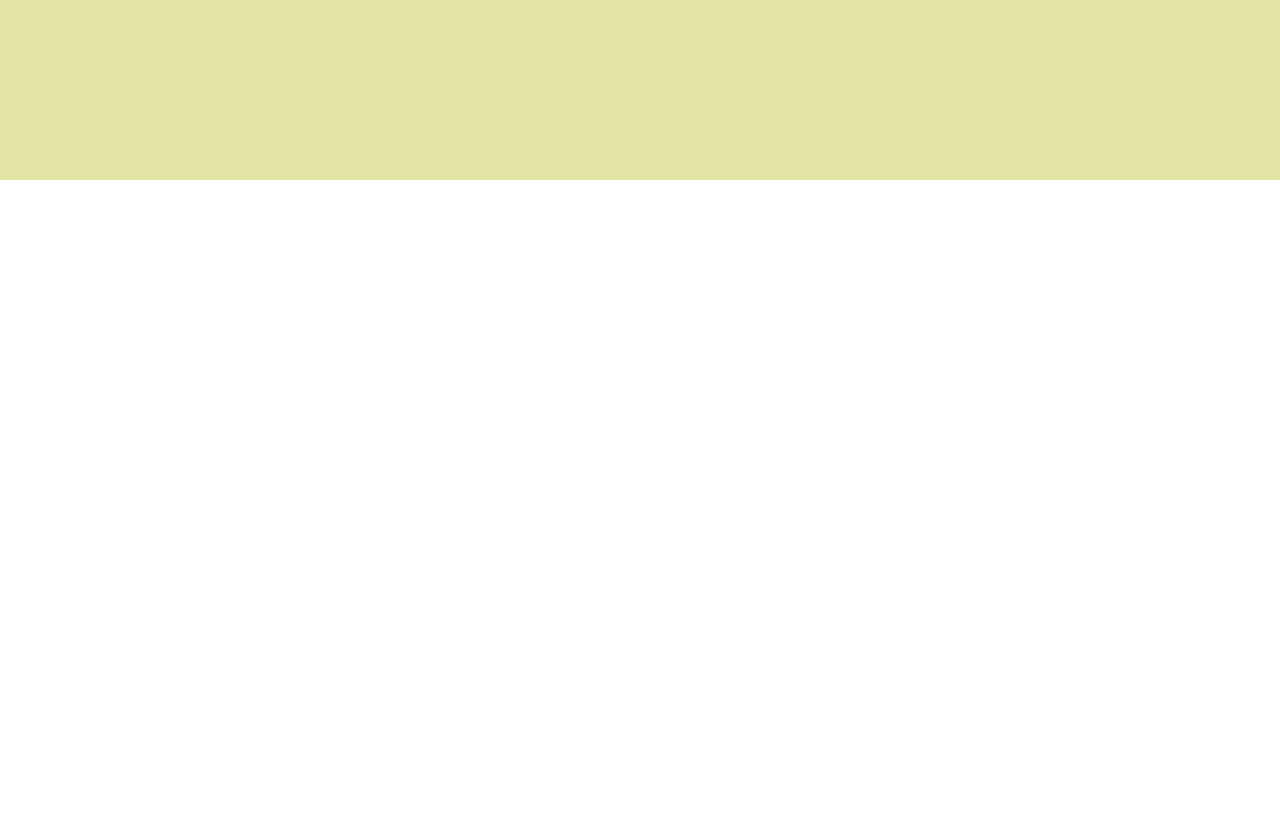
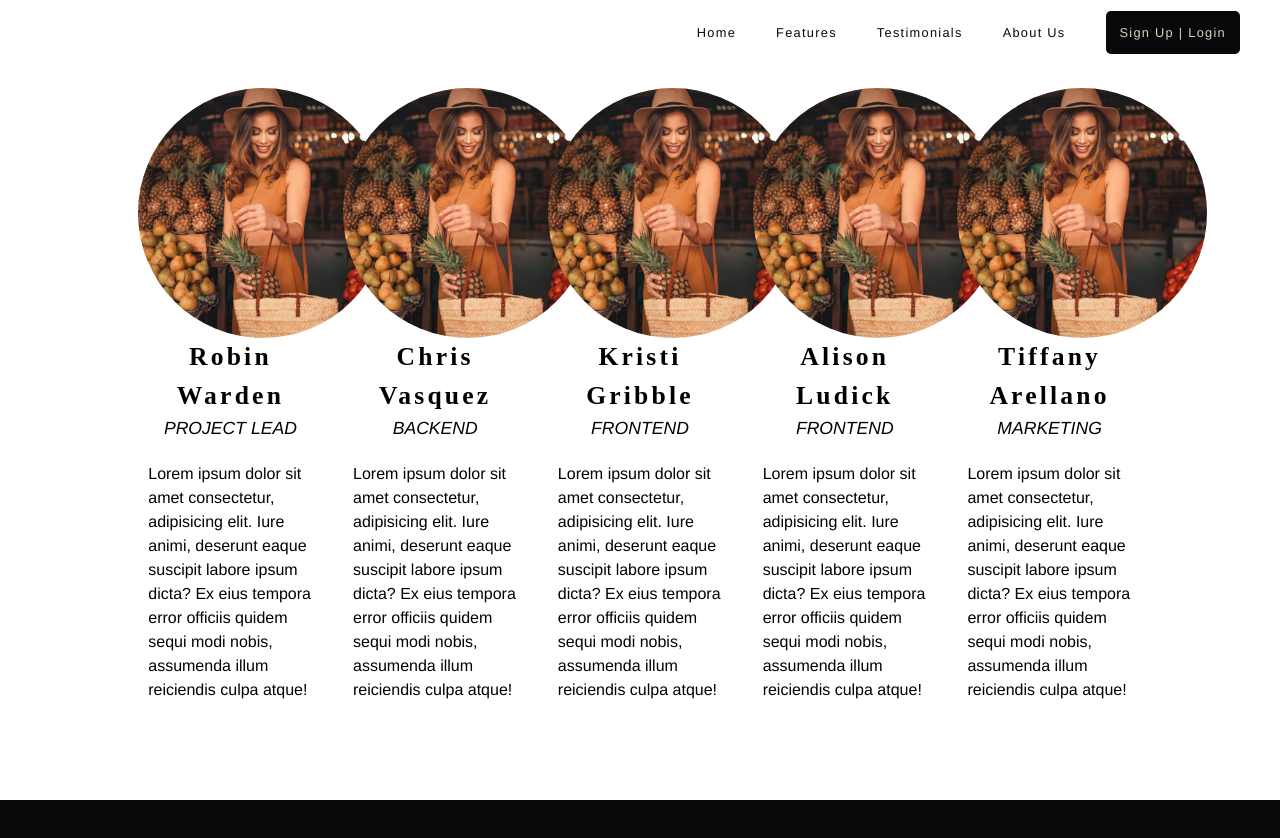
Before and after one commit to Secret-Family-Recipes-Cookbook-6/Marketing, a website: page about.html in a window 1280 px wide. Before the commit the page ends 800 px from the top, so only its background shows below. Drawn offline with nearby package versions, Linux system fonts and the light colour scheme; files that its build step writes are made by us from their sources.

Commit message:
Add about page and add elements with placeholders - images of team still needs to be added - intro of team still needs to be added

```diff
--- a/about.html
+++ b/about.html
@@ -11,8 +11,62 @@
 </head>
 
 <body>
-  <header></header>
-  <div class="main-content"></div>
+  <header id="header">
+    <nav>
+      <ul>
+        <li><a href="index.html">Home</a></li>
+        <li><a href="#features">Features</a></li>
+        <li><a href="#testimonials">Testimonials</a></li>
+        <li><a href="./about.html">About Us</a></li>
+        <li><a class="teamLink" href="#">Sign Up | Login</a></li>
+      </ul>
+    </nav>
+  </header>
+  <div class="main-content">
+    <section class="aboutUs">
+      <div class="aboutUsCard">
+        <div class="imgWrapper">
+          <img src="./media/images/review-1.jpg" alt="Woman">
+        </div>
+        <h4>Robin Warden</h4>
+        <p class="teamRole">Project Lead</p>
+        <p>Lorem ipsum dolor sit amet consectetur, adipisicing elit. Iure animi, deserunt eaque suscipit labore ipsum dicta? Ex eius tempora error officiis quidem sequi modi nobis, assumenda illum reiciendis culpa atque!</p>
+      </div>
+      <div class="aboutUsCard">
+        <div class="imgWrapper">
+          <img src="./media/images/review-1.jpg" alt="Woman">
+        </div>
+        <h4>Chris Vasquez</h4>
+        <p class="teamRole">Backend</p>
+        <p>Lorem ipsum dolor sit amet consectetur, adipisicing elit. Iure animi, deserunt eaque suscipit labore ipsum dicta? Ex eius tempora error officiis quidem sequi modi nobis, assumenda illum reiciendis culpa atque!</p>
+      </div>
+      <div class="aboutUsCard">
+        <div class="imgWrapper">
+          <img src="./media/images/review-1.jpg" alt="Woman">
+        </div>
+        <h4>Kristi Gribble</h4>
+        <p class="teamRole">Frontend</p>
+        <p>Lorem ipsum dolor sit amet consectetur, adipisicing elit. Iure animi, deserunt eaque suscipit labore ipsum dicta? Ex eius tempora error officiis quidem sequi modi nobis, assumenda illum reiciendis culpa atque!</p>
+      </div>
+      <div class="aboutUsCard">
+        <div class="imgWrapper">
+
+          <img src="./media/images/review-1.jpg" alt="Woman">
+        </div>
+        <h4>Alison Ludick</h4>
+        <p class="teamRole">Frontend</p>
+        <p>Lorem ipsum dolor sit amet consectetur, adipisicing elit. Iure animi, deserunt eaque suscipit labore ipsum dicta? Ex eius tempora error officiis quidem sequi modi nobis, assumenda illum reiciendis culpa atque!</p>
+      </div>
+      <div class="aboutUsCard">
+        <div class="imgWrapper">
+          <img src="./media/images/review-1.jpg" alt="Woman">
+        </div>
+        <h4>Tiffany Arellano</h4>
+        <p class="teamRole">Marketing</p>
+        <p>Lorem ipsum dolor sit amet consectetur, adipisicing elit. Iure animi, deserunt eaque suscipit labore ipsum dicta? Ex eius tempora error officiis quidem sequi modi nobis, assumenda illum reiciendis culpa atque!</p>
+      </div>
+    </section>
+  </div>
   <footer></footer>
 </body>
 
--- a/less/footer.less
+++ b/less/footer.less
@@ -1,6 +1,5 @@
 footer {
 	padding: 90px;
 
-	background-color: @light-green;
-	opacity: 0.4;
+	background-color: @black;
 }
--- a/less/main-content.less
+++ b/less/main-content.less
@@ -70,8 +70,53 @@
 	}
 
 	.cta {
+		background-color: #e6f0f2;
 		flex-direction: column;
 		align-items: center;
 		padding: 120px 20px;
+		.teamLink {
+			&:hover {
+				cursor: pointer;
+			}
+		}
+	}
+	.aboutUs {
+		display: flex;
+		height: 100vh;
+		justify-content: space-around;
+		align-items: center;
+		padding: 90px 20px;
+		padding: 0 10%;
+		.aboutUsCard {
+			width: 18%;
+			h4 {
+				text-align: center;
+				span {
+					font-style: italic;
+				}
+			}
+			p {
+				padding: 10px;
+				&.teamRole {
+					text-align: center;
+					font-size: 1.1rem;
+					text-transform: uppercase;
+					font-style: italic;
+					margin-top: -10px;
+				}
+			}
+			.imgWrapper {
+				display: flex;
+				align-items: center;
+				margin: auto;
+				width: 250px;
+				height: 250px;
+				overflow: hidden;
+				border-radius: 50%;
+				img {
+					width: 100%;
+				}
+			}
+		}
 	}
 }
```
Also changed, not shown: index.html (+2 -2 lines), css/index.css.
